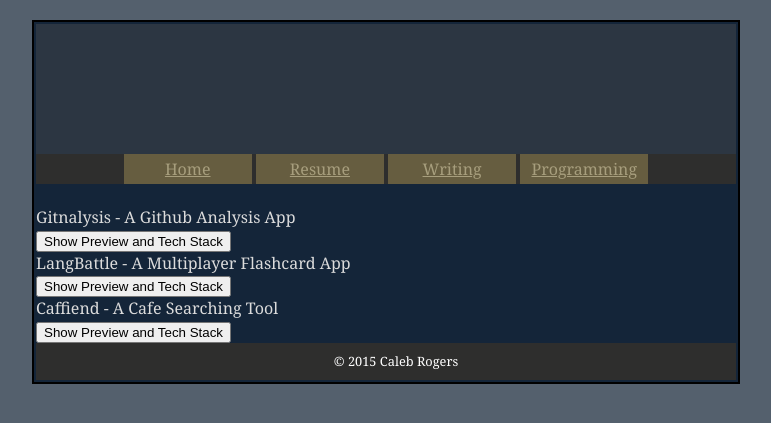
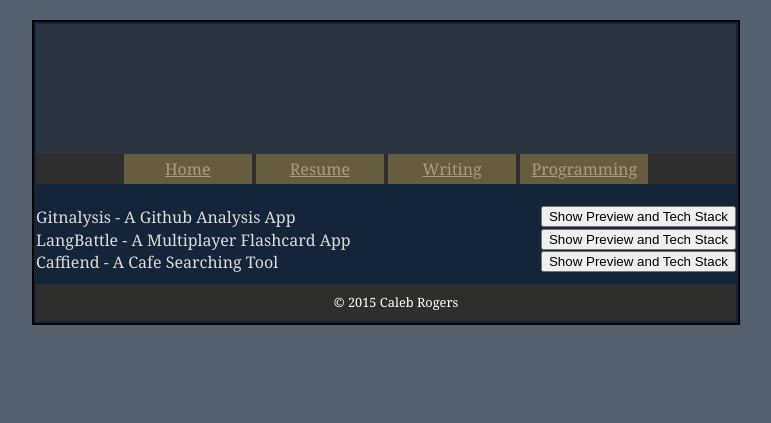
Before and after one commit to komali2/personalWebsite, a PHP site: page /portfolio.html in a window 1280 px wide. Shown: the top 423 px of the page, without its empty margins (254-1025 px from the left). Run offline with PHP 8.4, Linux system fonts and the light colour scheme; some libraries are stand-ins or nearby versions.

Commit message:
des: inlined buttons

```diff
--- a/portfolio.css
+++ b/portfolio.css
@@ -6,3 +6,15 @@
     height: 200px;
     width: 100%;
 }
+
+.portfolio button{
+    float:right;
+}
+
+.portfolio{
+
+}
+
+.published{
+        margin-bottom: 10px
+}
--- a/portfolio.html
+++ b/portfolio.html
@@ -21,18 +21,21 @@
     <div class='pageIntro'>
     </div>
 
+    <div class='published'>
       <div class="portfolio gitnalysis">
-      <div class="title">Gitnalysis - A Github Analysis App</div>
+        <span class="title">Gitnalysis - A Github Analysis App</span>
         <button data-name="gitnalysis">Show Preview and Tech Stack</button>
       </div>
       <div class="portfolio langbattle">
-      <div class="title">LangBattle - A Multiplayer Flashcard App</div>
+        <span class="title">LangBattle - A Multiplayer Flashcard App</span>
         <button data-name="langbattle">Show Preview and Tech Stack</button>
       </div>
       <div class="portfolio caffiend">
-      <div class="title">Caffiend - A Cafe Searching Tool</div>
+        <span class="title">Caffiend - A Cafe Searching Tool</span>
         <button data-name="caffiend">Show Preview and Tech Stack</button>
       </div>
+    </div>
+
 
     <footer>
       &copy; 2015 Caleb Rogers
```
Lines whose indentation alone changed are shown as unchanged.
